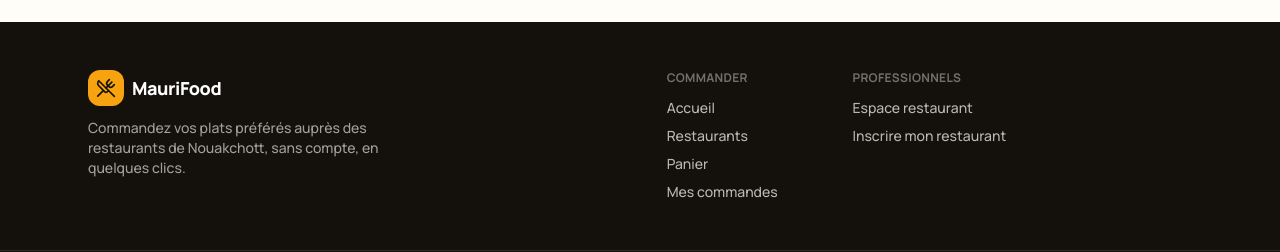
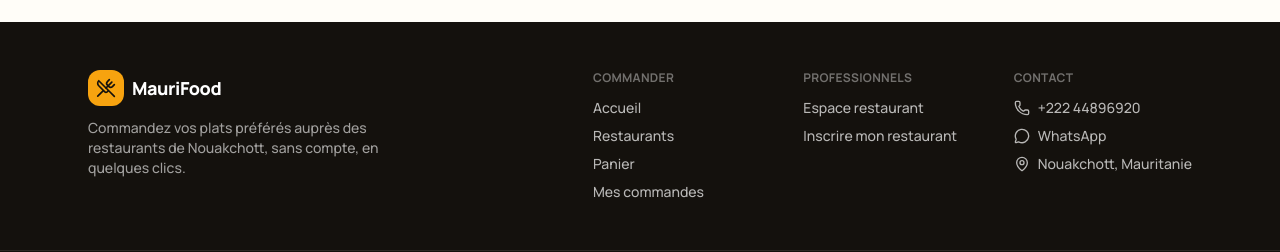
Before and after one commit to Mangassouba/maurifood, a React (Vite) app: page / in a window 1280 px wide. Shown: the part 657-909 px from the top of the page. Built offline with nearby package versions, Linux system fonts and the light colour scheme; no server answers.

Commit message:
Ajoute coordonne sur le footer

```diff
--- a/src/components/Footer.jsx
+++ b/src/components/Footer.jsx
@@ -1,6 +1,16 @@
 import { Link } from 'react-router-dom'
-import { UtensilsCrossed } from 'lucide-react'
+import { Mail, MapPin, MessageCircle, Phone, UtensilsCrossed } from 'lucide-react'
 import { t } from '../i18n'
+
+// Coordonnées affichées dans le pied de page. Une valeur à null n'est pas affichée.
+const CONTACT = {
+  phone: '44896920', // numéro local mauritanien (indicatif +222)
+  whatsapp: '22244896920', // format international sans « + » pour wa.me
+  email: null, // ex. 'contact@maurifood.mr'
+  city: 'Nouakchott, Mauritanie',
+}
+
+const contactLinkClass = 'flex items-center gap-2 hover:text-brand-400'
 
 export default function Footer() {
   return (
@@ -52,6 +62,44 @@ export default function Footer() {
               </Link>
             </nav>
           </div>
+
+          <div>
+            <p className="mb-3 text-xs font-bold uppercase tracking-wide text-white/40">
+              {t('Contact')}
+            </p>
+            <address className="flex flex-col gap-2 text-sm not-italic text-white/70">
+              {CONTACT.phone && (
+                <a href={`tel:+222${CONTACT.phone}`} className={contactLinkClass}>
+                  <Phone className="h-4 w-4 shrink-0" />
+                  {/* Chiffres toujours lus de gauche à droite, même en arabe */}
+                  <span dir="ltr">+222 {CONTACT.phone}</span>
+                </a>
+              )}
+              {CONTACT.whatsapp && (
+                <a
+                  href={`https://wa.me/${CONTACT.whatsapp}`}
+                  target="_blank"
+                  rel="noopener noreferrer"
+                  className={contactLinkClass}
+                >
+                  <MessageCircle className="h-4 w-4 shrink-0" />
+                  WhatsApp
+                </a>
+              )}
+              {CONTACT.email && (
+                <a href={`mailto:${CONTACT.email}`} className={contactLinkClass}>
+                  <Mail className="h-4 w-4 shrink-0" />
+                  <span className="break-all">{CONTACT.email}</span>
+                </a>
+              )}
+              {CONTACT.city && (
+                <span className="flex items-center gap-2">
+                  <MapPin className="h-4 w-4 shrink-0" />
+                  {t(CONTACT.city)}
+                </span>
+              )}
+            </address>
+          </div>
         </div>
       </div>
 
--- a/src/i18n/ar.js
+++ b/src/i18n/ar.js
@@ -435,4 +435,7 @@ export default {
   // Champ mot de passe
   'Afficher le mot de passe': 'إظهار كلمة المرور',
   'Masquer le mot de passe': 'إخفاء كلمة المرور',
+  // Pied de page
+  Contact: 'اتصل بنا',
+  'Nouakchott, Mauritanie': 'نواكشوط، موريتانيا',
 }
--- a/src/i18n/en.js
+++ b/src/i18n/en.js
@@ -435,4 +435,7 @@ export default {
   // Champ mot de passe
   'Afficher le mot de passe': 'Show password',
   'Masquer le mot de passe': 'Hide password',
+  // Pied de page
+  Contact: 'Contact',
+  'Nouakchott, Mauritanie': 'Nouakchott, Mauritania',
 }
```
